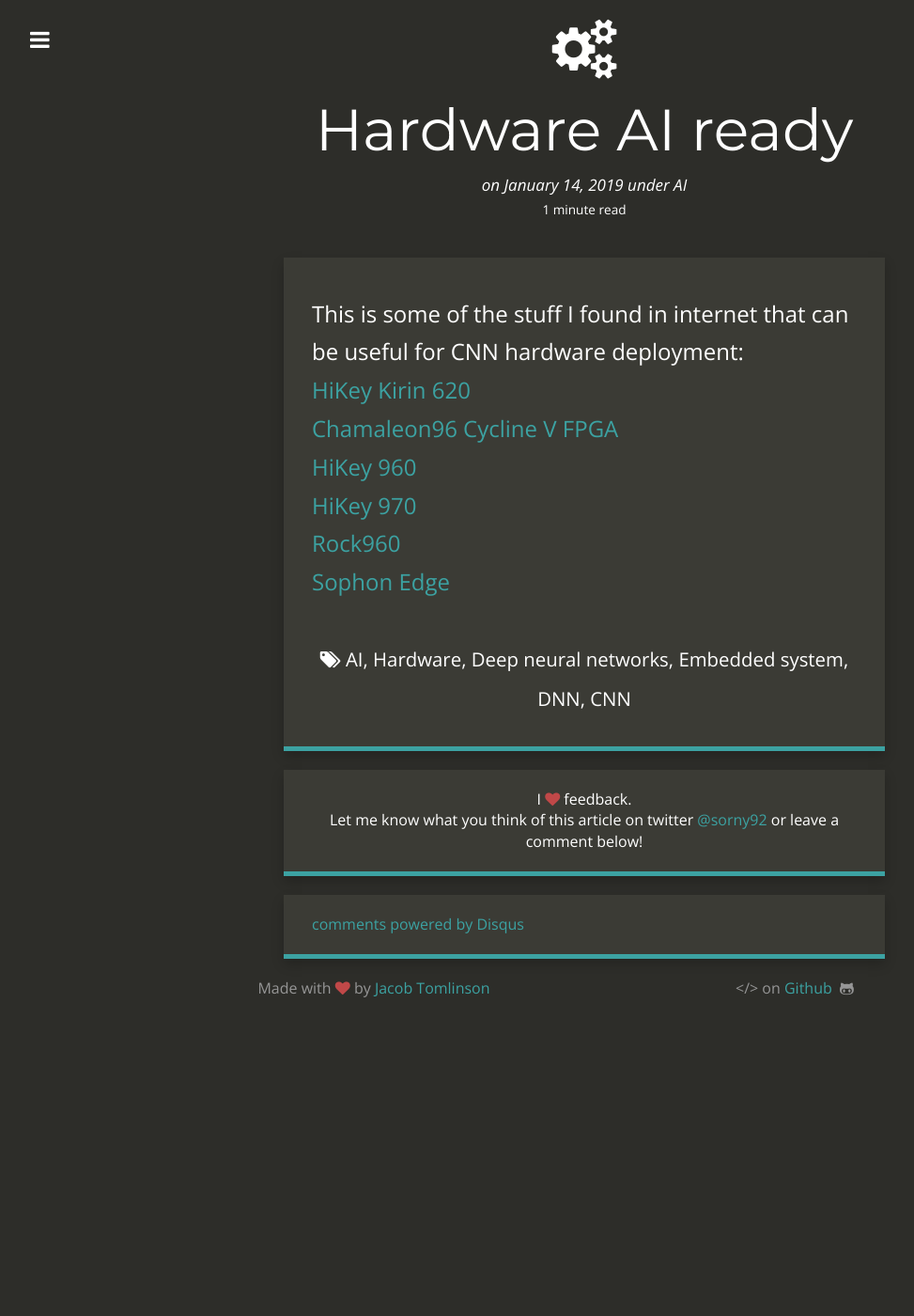
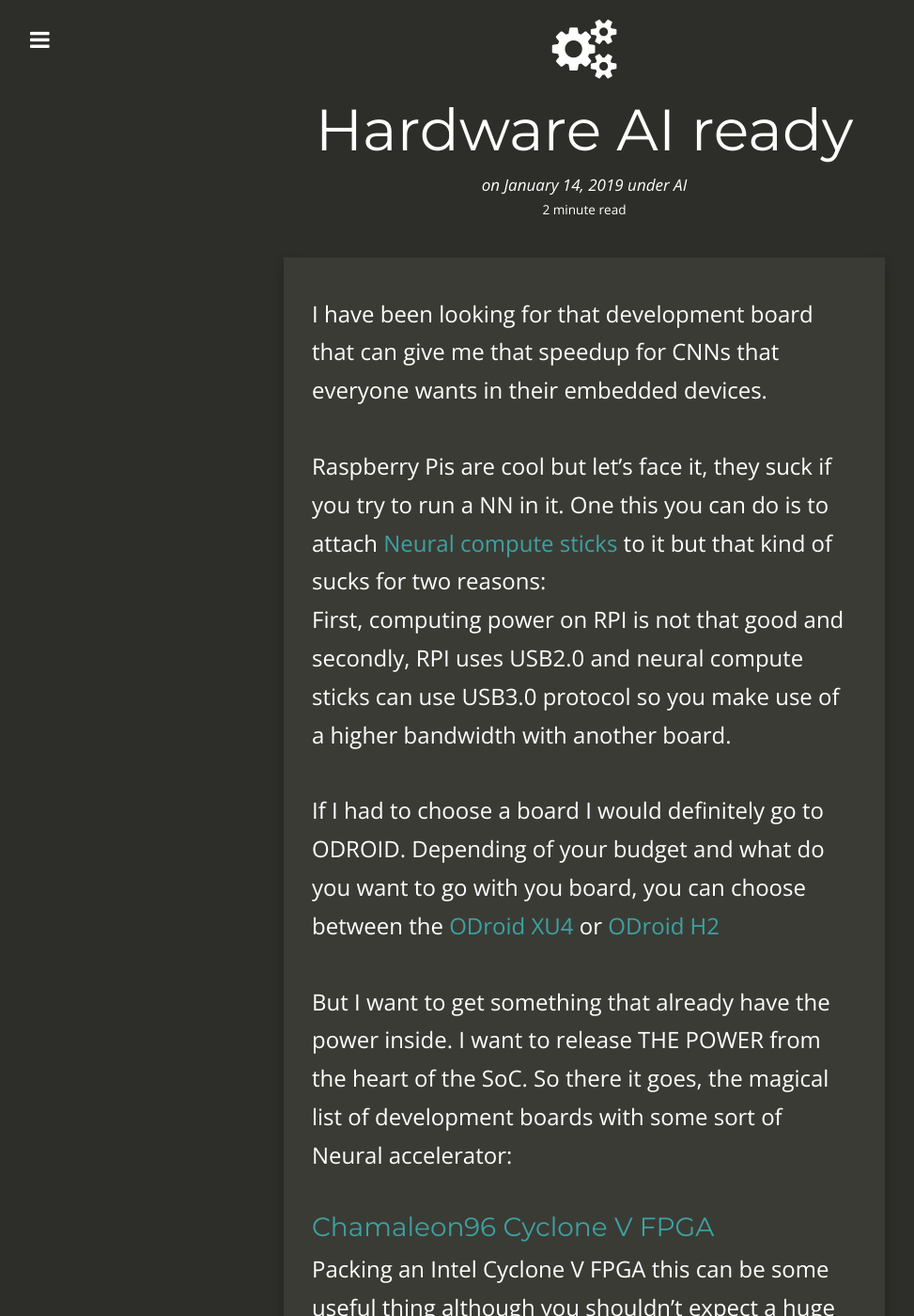
Before and after one commit to sorny92/sorny92.github.io, a Jekyll site: the page built from _posts/2019-01-14-hardware-ai.md, in a window 1280 px wide and 1400 px high. Shown: the whole window at 94% size, without its empty margins (18-991 px from the left). Built offline with Jekyll 4.4.1, drawn with Linux system fonts in a browser that asks for light colours; nearby versions of some CDN libraries; comment, search, counter and statistics services are not loaded; some of the changed text lies outside the part shown.

Commit message:
AI post updated

```diff
--- a/_posts/2019-01-14-hardware-ai.md
+++ b/_posts/2019-01-14-hardware-ai.md
@@ -14,10 +14,48 @@
  - CNN
 ---
 
-This is some of the stuff I found in internet that can be useful for CNN hardware deployment:
-[HiKey Kirin 620](https://www.96boards.org/product/hikey/)
-[Chamaleon96 Cycline V FPGA](https://www.96boards.org/product/chameleon96/)
-[HiKey 960](https://www.96boards.org/product/hikey960/)
-[HiKey 970](https://www.96boards.org/product/hikey970/)
-[Rock960](https://www.96boards.org/product/rock960/)
-[Sophon Edge](https://www.96boards.org/product/sophon-edge/)
+I have been looking for that development board that can give me that speedup for CNNs that everyone wants in their
+embedded devices.
+
+Raspberry Pis are cool but let's face it, they suck if you try to run a NN in it. One this you can do is to attach
+[Neural compute sticks](https://software.intel.com/es-es/neural-compute-stick) to it but that kind of sucks for two reasons:
+First, computing power on RPI is not that good and secondly, RPI uses USB2.0 and neural compute sticks can use USB3.0 protocol
+so you make use of a higher bandwidth with another board.
+
+If I had to choose a board I would definitely go to ODROID. Depending of your budget and what do you want to go with
+you board, you can choose between the [ODroid XU4](https://www.hardkernel.com/shop/odroid-xu4/) or
+[ODroid H2](https://www.hardkernel.com/shop/odroid-h2/)
+
+But I want to get something that already have the power inside. I want to release THE POWER from the heart of the SoC.
+So there it goes, the magical list of development boards with some sort of Neural accelerator:
+
+### [Chamaleon96 Cyclone V FPGA](https://www.96boards.org/product/chameleon96/)
+Packing an Intel Cyclone V FPGA this can be some useful thing although you shouldn't expect a huge computing power
+compared to other boards.
+
+__Around 110€ is not a great deal compared to others.__
+
+### [HiKey 970](https://www.96boards.org/product/hikey970/)
+This bad boy is the first HiSilicon SoC with a NPU on it so you can enjoy some AI power up in the box.
+* ARM-Cortex A73 + ARM-Cortex A53
+* 6Gb RAM
+* MALI G72 GPU
+* Bluetooth + GPS + WiFi
+* NPU which can achieve 1.94TFLOPS/s (HP 16-bit)
+
+__It cost around 300€ so it is not cheap BUT here you have some hardware focus on AI.__
+
+### [Sophon Edge](https://www.96boards.org/product/sophon-edge/)
+This is said to be a development board designed for deep learning. It comes with a TPU that delivers 2TOPS/s (SP 8-bit).
+
+__You can find it at 120$__
+
+### [Rock960](https://www.96boards.ai/products/rock960/)
+They announced the new RK3399Pro processor which features the same pinout as the RK3399 but with an NPU that can deliver
+up to 2.4 TOPS/s.
+The Rock960 development board should include this processor but in the webpage there's no link that states that change yet.
+
+
+### [Nvidia Jetson Xavier](https://developer.nvidia.com/embedded/buy/jetson-agx-xavier-devkit)
+Not for everyone's pocket. This is one of the most powerful embedded platforms and it comes with a cost...
+If you are developer it will cost you 1300€ although you won't find anything more powerful at this size.
```
